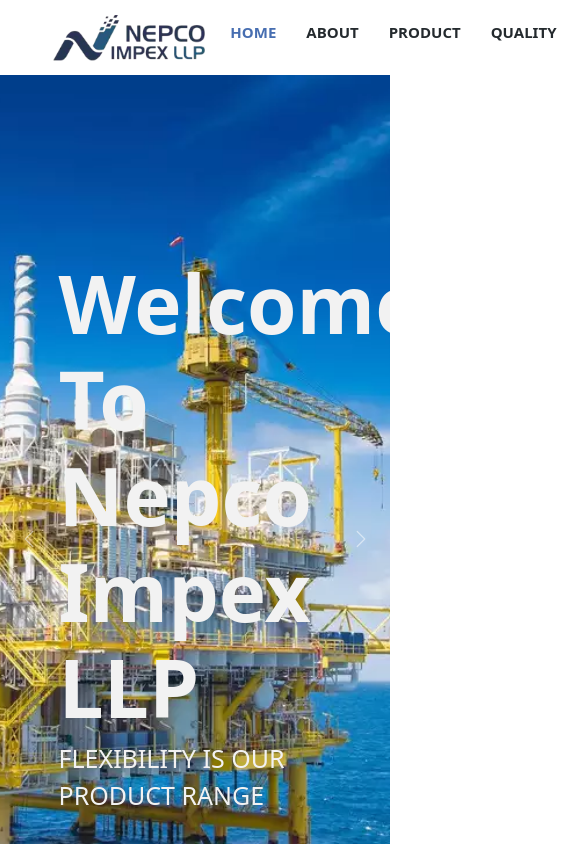
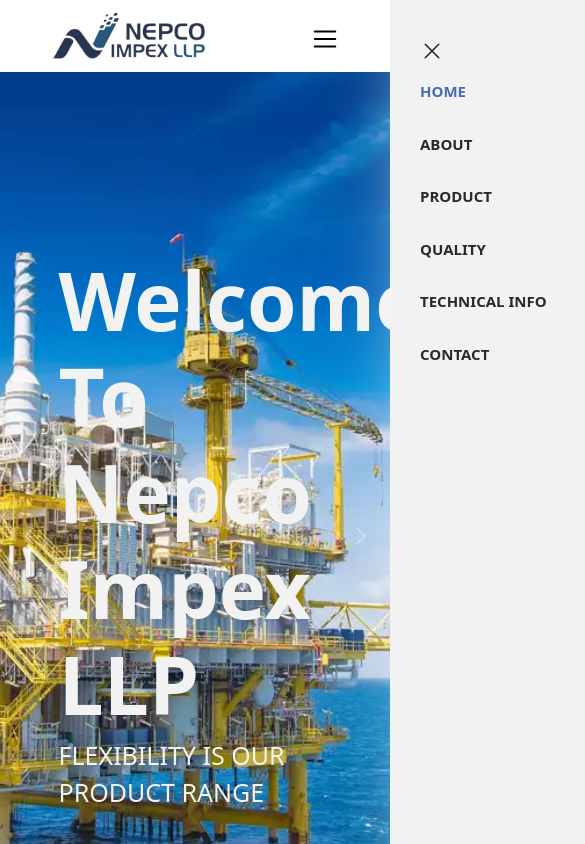
Before and after one commit to glitch-io/gopal-metal, a React (Create React App) app: page / in a window 390 px wide. Shown: the top 844 px of the page, 585 px wide, since content can reach past the window. Built offline with nearby package versions, Linux system fonts and the light colour scheme.

Commit message:
NavBar Fixed

```diff
--- a/src/Components/PageNav.js
+++ b/src/Components/PageNav.js
@@ -1,13 +1,20 @@
 import { NavLink } from "react-router-dom";
 import styles from "./PageNav.module.css";
 import Logo from "./Logo";
+import { useState } from "react";
+import { List, X } from "phosphor-react";
 
 function PageNav() {
+  const [isOpen, setIsOpen] = useState(false);
+  console.log(isOpen);
+  const toggleMenu = () => {
+    setIsOpen(!isOpen);
+  };
   return (
     <nav className={styles.nav}>
       <Logo />
 
-      <ul>
+      <ul className={`${styles.menu} ${isOpen ? styles.open : ""}`}>
         <li>
           <NavLink to="/">Home</NavLink>
         </li>
@@ -26,7 +33,13 @@
         <li>
           <NavLink to="/contact-us">Contact</NavLink>
         </li>
+        <button className={`${styles.close}  `} onClick={toggleMenu}>
+          <X />
+        </button>
       </ul>
+      <button className={styles.menuToggle} onClick={toggleMenu}>
+        <List />
+      </button>
     </nav>
   );
 }
--- a/src/Components/PageNav.module.css
+++ b/src/Components/PageNav.module.css
@@ -20,7 +20,14 @@
   font-size: 1.5rem;
   font-weight: 600;
 }
-
+.menu-toggle {
+  display: none;
+  flex-direction: column;
+  justify-content: space-between;
+  background-color: transparent;
+  border: none;
+  cursor: pointer;
+}
 /* CSS Modules feature */
 .nav a:global(.active) {
   color: var(--color-brand--1);
@@ -35,3 +42,45 @@
   padding: 0.8rem 2rem;
   border-radius: 7px;
 }
+
+.close,
+.menuToggle {
+  display: none;
+}
+@media (max-width: 768px) {
+  .menuToggle {
+    display: block;
+    font-size: 3rem;
+    background: transparent;
+    border: none;
+  }
+  .nav .menu {
+    flex-direction: column;
+    align-items: flex-start;
+    justify-content: flex-start;
+    position: fixed;
+    top: 0;
+    right: -300px;
+    height: 100vh;
+    width: 300px;
+    background-color: var(--color-light--1);
+    box-shadow: 10px 40px 60px rgba(256, 256, 256, 0.5);
+    padding: 80px 0 0 30px;
+    transition: 0.3s;
+    z-index: 999;
+  }
+  .nav .close {
+    display: inline-block;
+    position: absolute;
+    top: 30px;
+    left: 30px;
+    color: #222;
+    font-size: 24px;
+    display: initial;
+    background-color: transparent;
+    border: none;
+  }
+  .menu.open {
+    right: 0px;
+  }
+}
```
